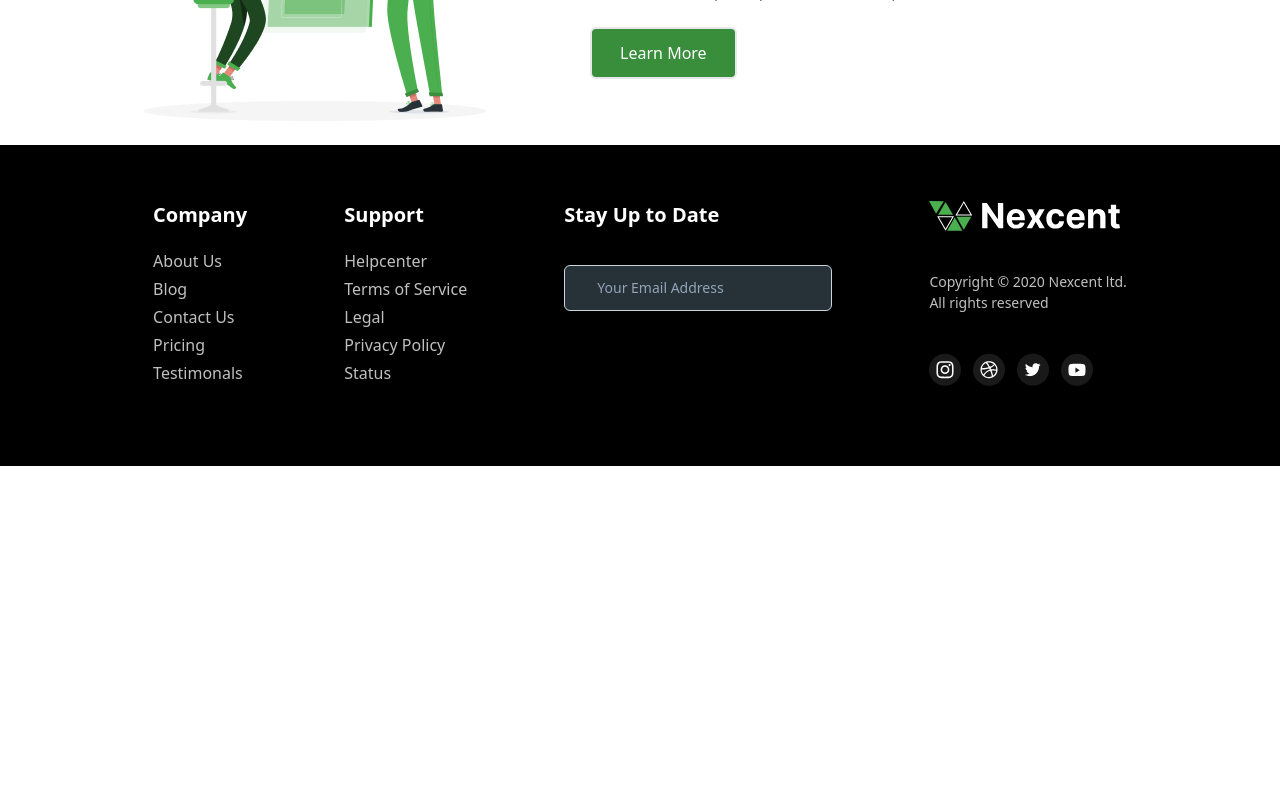
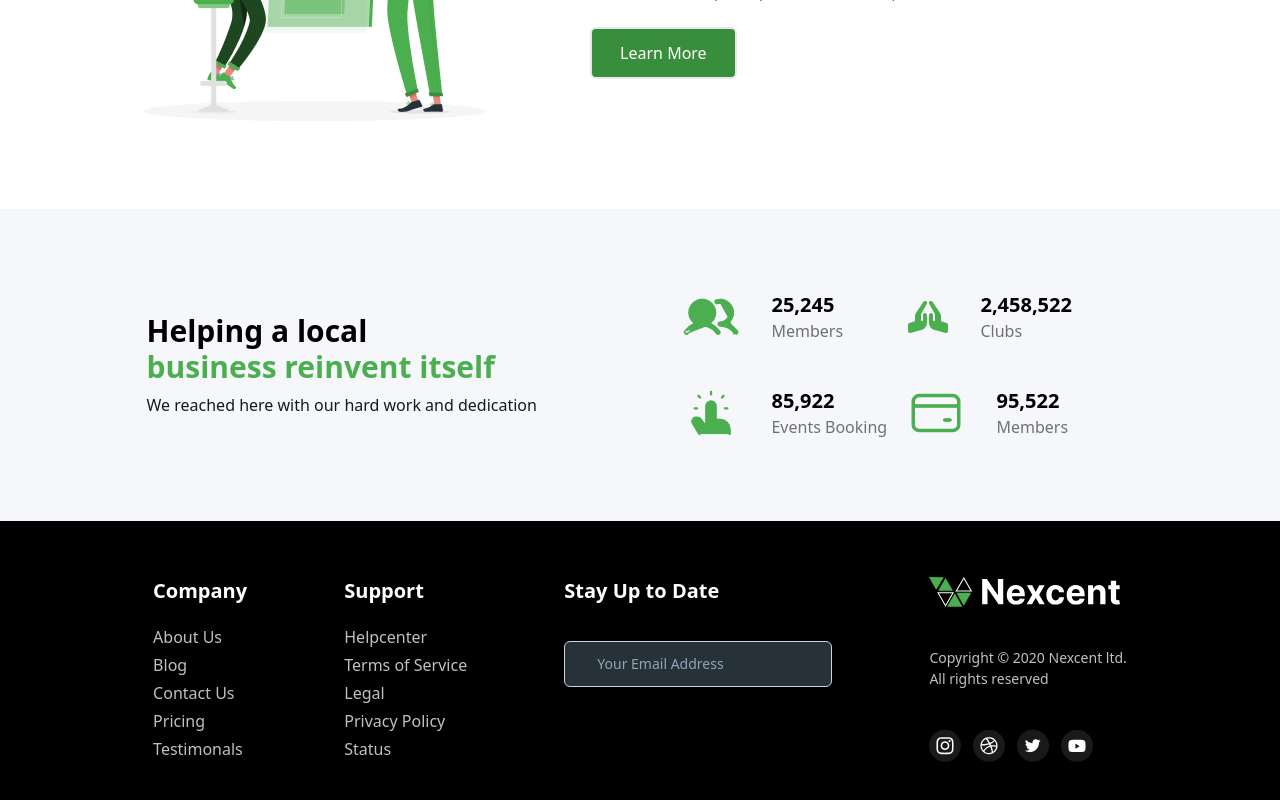
Before and after one commit to preranababar9/Nexcent-Landing-page-, a React (Create React App) app: page / in a window 1280 px wide. Shown: the part 1956-2756 px from the top of the page. Before the commit the page ends 2422 px from the top, so only its background shows below. Built offline with nearby package versions, Linux system fonts and the light colour scheme.

Commit message:
counts section done

```diff
--- a/src/App.js
+++ b/src/App.js
@@ -19,8 +19,8 @@ function App() {
     <Client/>
        <Community/>
     <Banner/>
-     {/* <Counts/>
-     <Body/>
+     <Counts/>
+   {/*  <Body/>
      <Achievement/>
      <Update/> */}
 
--- a/src/components/Counts.jsx
+++ b/src/components/Counts.jsx
@@ -8,7 +8,7 @@ import { FaHandsPraying } from "react-icons/fa6";
 
 export default function Counts() {
   return (
-    <div className="lg:flex justify-evenly bg-[#F5F7FA] mt-16 items-center py-20 max-md-flex-col">
+    <div className="lg:flex justify-evenly bg-[#F5F7FA] mt-16 items-center py-20 max-md:px-6 max-md:flex-col">
       <div>
         <h4 className="font-bold text-3xl pb-2">
           Helping a local <br></br>
@@ -22,31 +22,31 @@ export default function Counts() {
 
       {/* icons */}
 
-        <div className="flex flex-wrap w-[450px] gap-y-10 ">
+        <div className="flex flex-wrap w-[450px] gap-y-10 max-md:w-full max-md:py-12">
 
-          <div className="flex gap-8 items-center w-1/2">
-            <img className="h-14 w-14"
+          <div className="flex max-md:gap-4 gap-8 items-center w-1/2">
+            <img className="max-md:h-14 w-14"
             src={count1} alt="count-logo" />
 
             <div >
-              <p className="font-bold text-xl text-[ #4D4D4D]">2,245,522</p>
+              <p className="font-bold text-xl text-[ #4D4D4D]">25,245</p>
               <p className="text-[#717171]">Members</p>
             </div>
           </div>
 
 
-          <div className="flex gap-8 items-center w-1/2">
+          <div className="flex max-md:gap-4 gap-8 items-center w-1/2">
 
           <FaHandsPraying size={40} color="#4CAF4F" />
 
             <div >
-              <p className="font-bold text-xl text-[ #4D4D4D]">45,522</p>
+              <p className="font-bold text-xl text-[ #4D4D4D]">2,458,522</p>
               <p className="text-[#717171]">Clubs</p>
             </div>
           </div>
 
 
-          <div className="flex gap-8 items-center w-1/2">
+          <div className="flex max-md:gap-4 gap-8 items-center w-1/2">
             <img className="h-14 w-14"
             src={count3} alt="count-logo" />
 
@@ -57,12 +57,12 @@ export default function Counts() {
           </div>
 
 
-          <div className="flex gap-8 items-center w-1/2">
+          <div className="flex max-md:gap-4 gap-8 items-center w-1/2">
             <img className="h-14 w-14"
             src={count4} alt="count-logo" />
 
             <div >
-              <p className="font-bold text-xl text-[ #4D4D4D]">2,245,522</p>
+              <p className="font-bold text-xl text-[ #4D4D4D]">95,522</p>
               <p className="text-[#717171]">Members</p>
             </div>
           </div>
```
